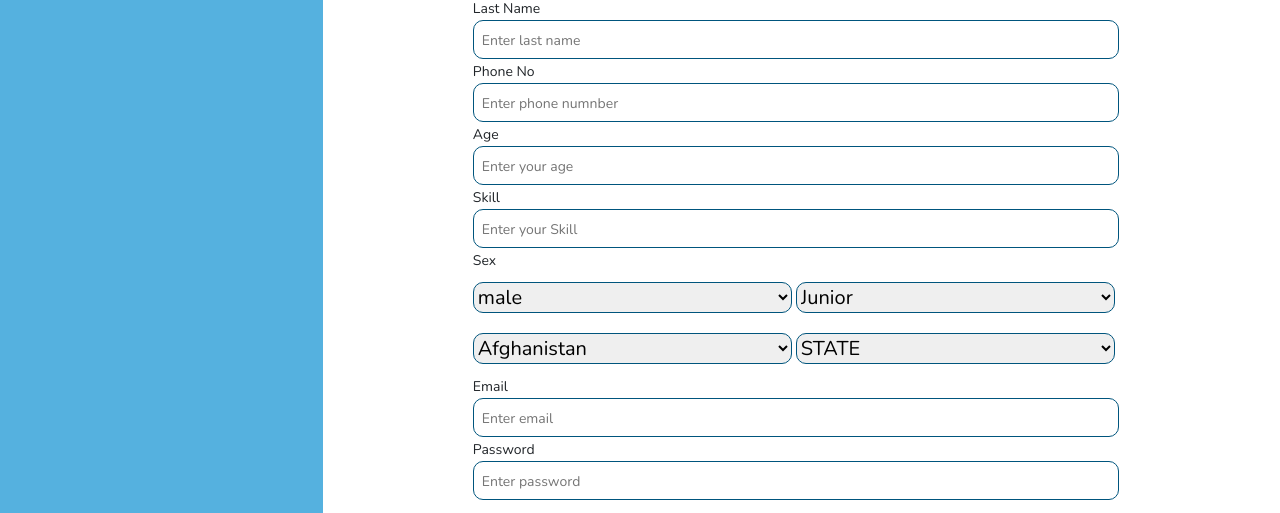
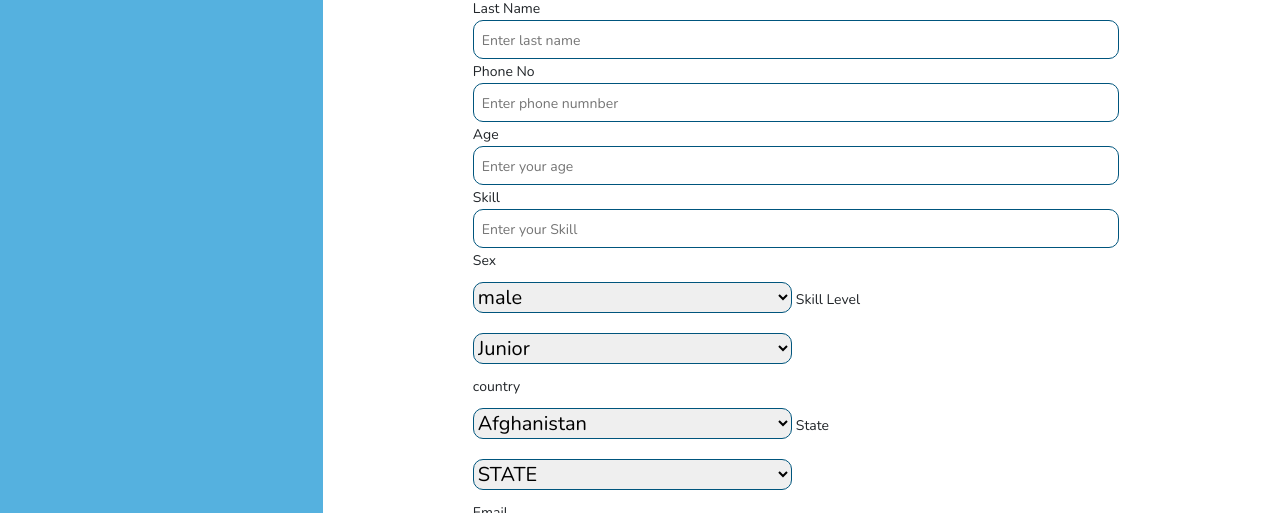
Before and after one commit to meetrecruitofficial/meetRecruit-APIs, a website: page public/signUp/index.html in a window 1280 px wide. Shown: the part 153-666 px from the top of the page. Drawn offline with nearby package versions, Linux system fonts and the light colour scheme.

Commit message:
deployment

```diff
--- a/public/signUp/index.html
+++ b/public/signUp/index.html
@@ -50,12 +50,15 @@
               <option value="male">male</option>
               <option value="female">female</option>
             </select>
+
+            <label>Skill Level</label><br>
             <select id="skLevel" name="level">
               <option value="Junior">Junior</option>
               <option value="intermediate">intermediate</option>
               <option value="senior">senior</option>
             </select> <br>
 
+            <label>country</label><br>
             <select id="country" name="country">
               <option value="Afghanistan">Afghanistan</option>
               <option value="Åland Islands">Åland Islands</option>
@@ -305,6 +308,7 @@
               <option value="Zimbabwe">Zimbabwe</option>
             </select>
 
+            <label>State</label><br>
             <select name="state" id="state">
               <option value="" selected="selected">STATE</option>
               <option value="Abia">Abia</option>
```
